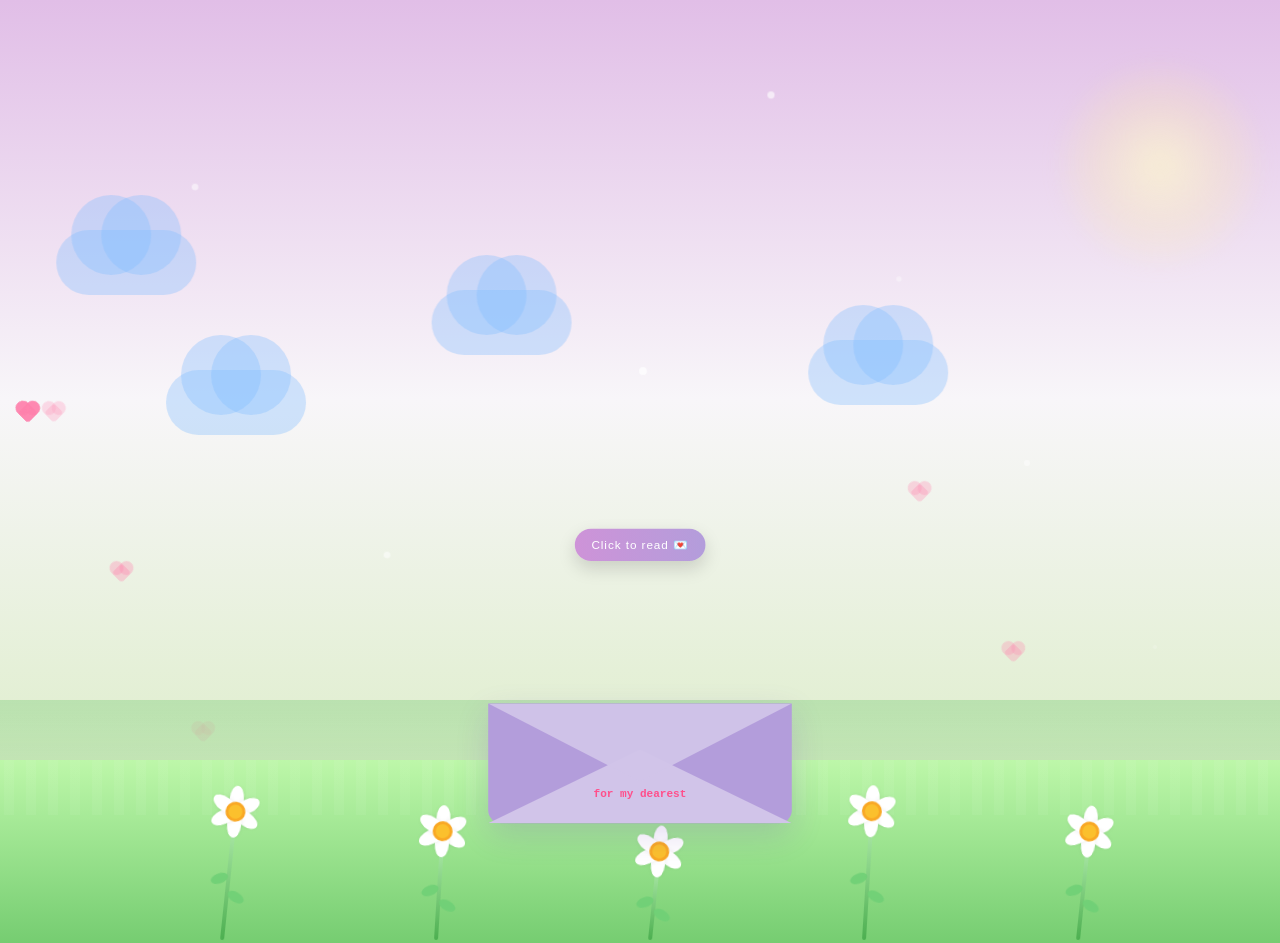
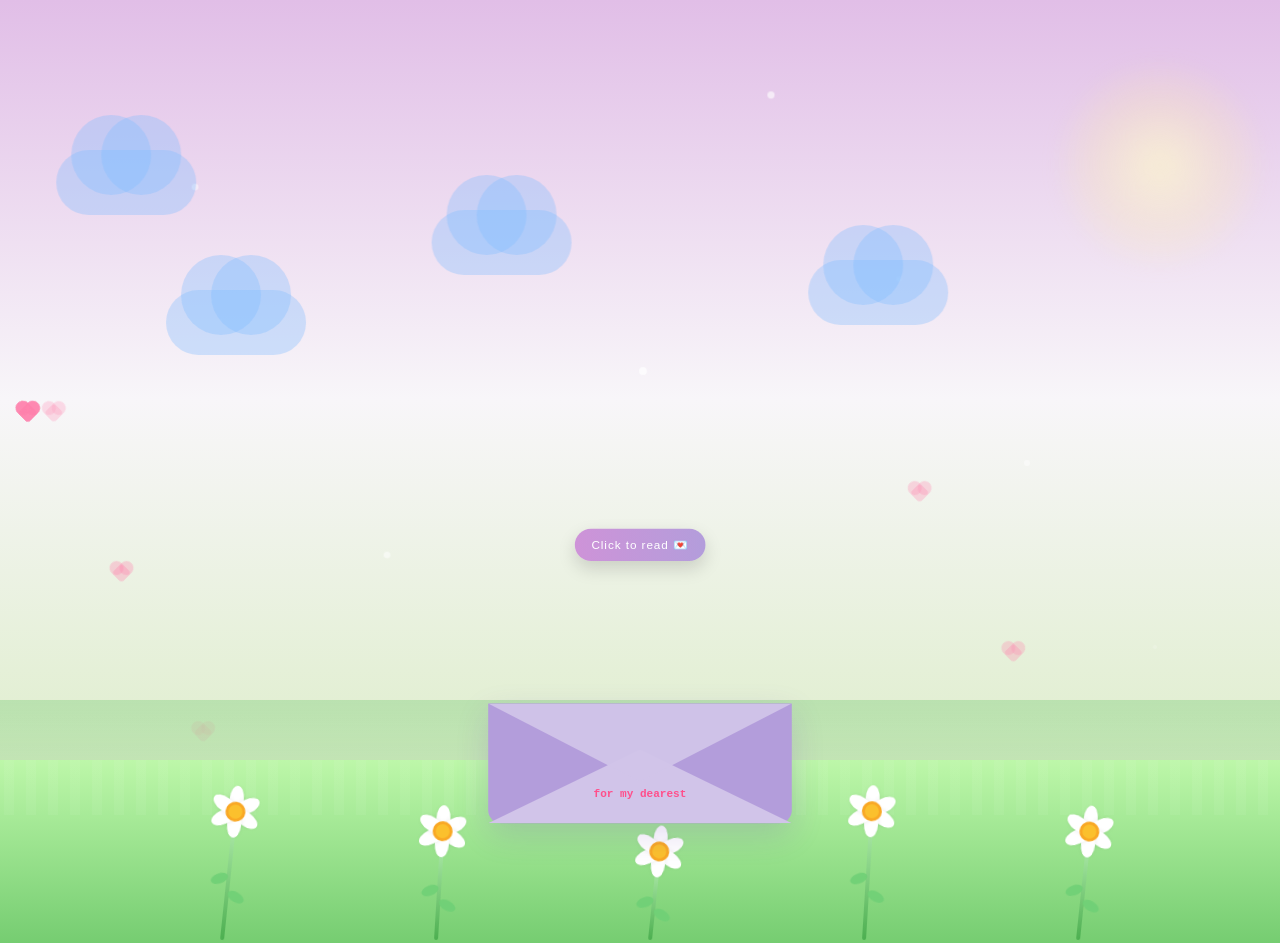
Before and after one commit to hyujizz/ae, a plain HTML site: page index.html in a window 1280 px wide. Shown: the top 943 px of the page. Drawn offline with Linux system fonts and the light colour scheme.

Commit message:
Update style.css

```diff
--- a/style.css
+++ b/style.css
@@ -141,7 +141,7 @@ body::after {
 /* CLOUDS */
 .clouds {
   position: fixed;
-  top: 200px;
+  top: 120px;
   left: 0;
   width: 100%;
   height: 250px;
```
